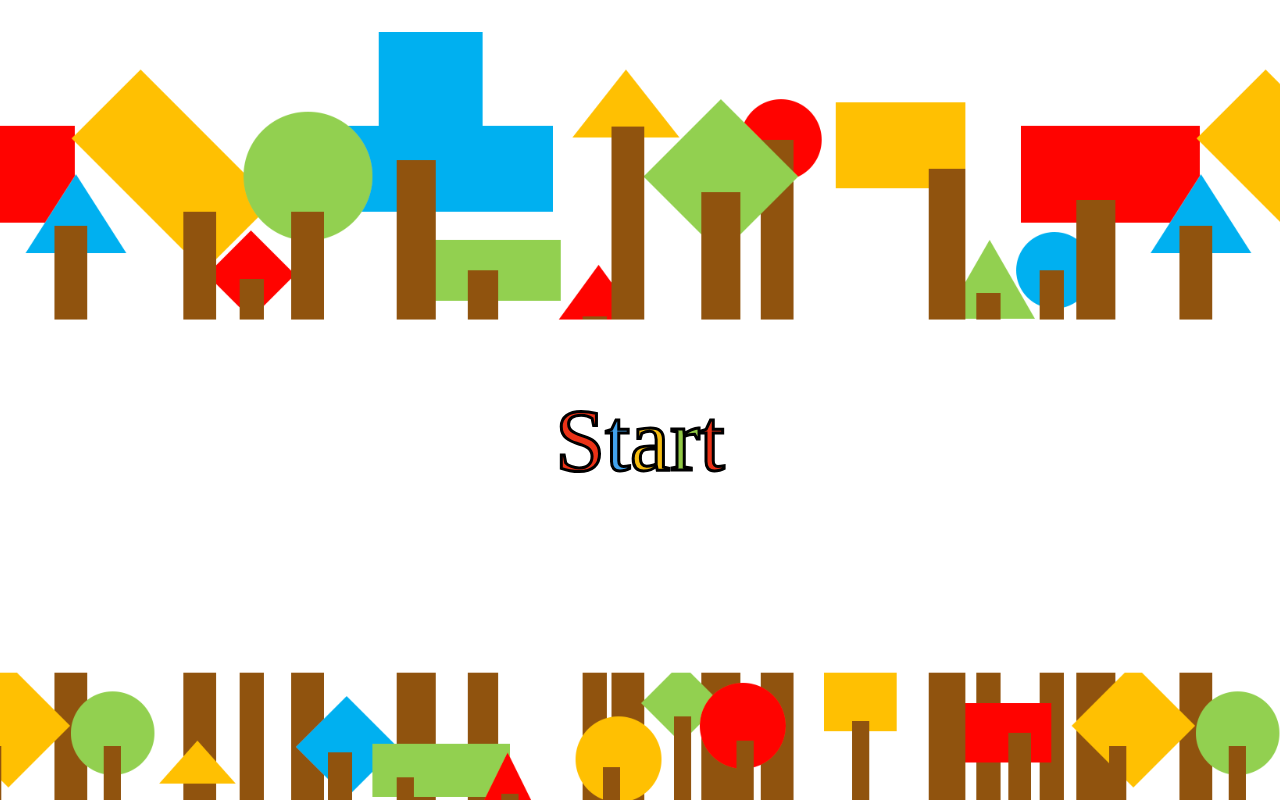
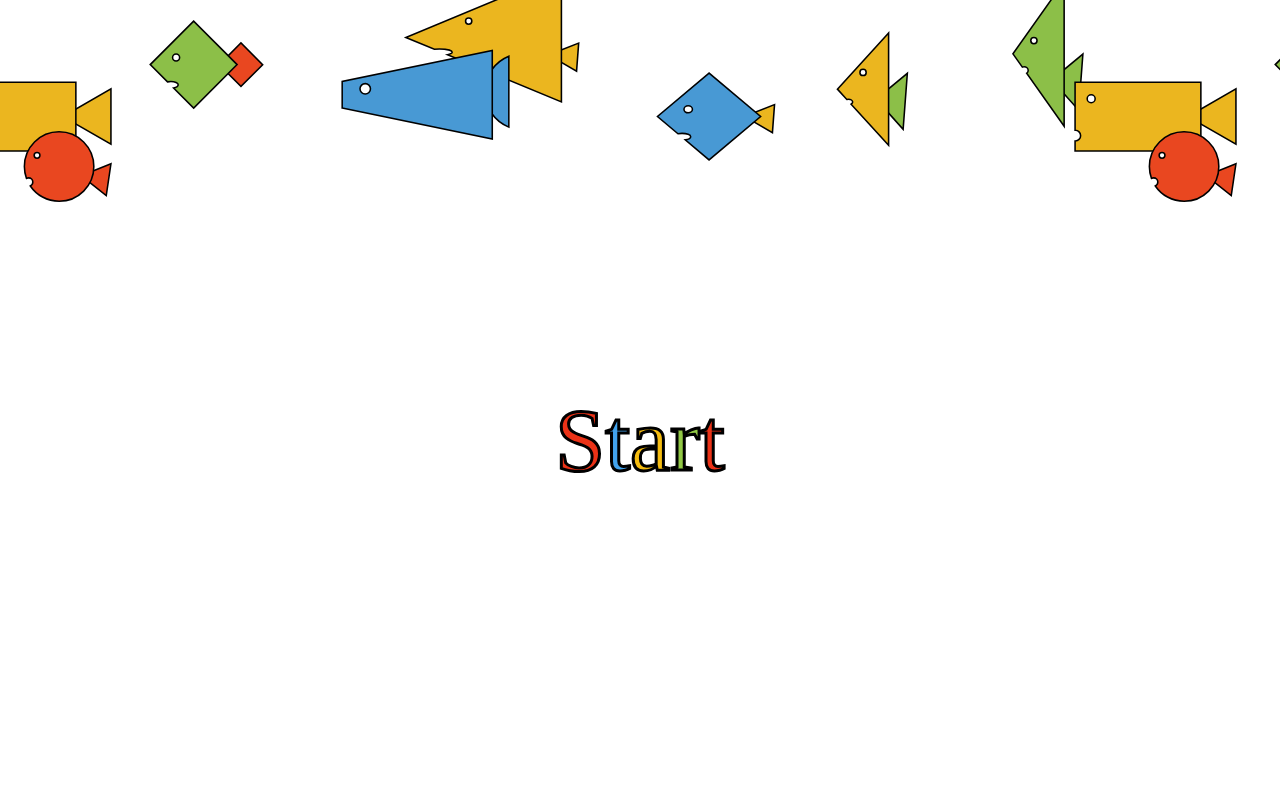
Before and after one commit to RuoningJin/open-box-game, a React (Create React App) app in the folder client/: page / in a window 1280 px wide. Built offline with nearby package versions, Linux system fonts and the light colour scheme; a web font is replaced by a local one.

Commit message:
change background

```diff
--- a/client/src/components/Application.scss
+++ b/client/src/components/Application.scss
@@ -11,7 +11,7 @@ section {
 
   height: 100vh;
   margin: 0;
-  background-image: url("../../public/start-background-img.png");
+  background-image: url("../../public/start-background-img.svg");
   background-repeat: repeat-x;
   background-size: auto 100%;
   animation: slide 60s linear infinite;
```
Also changed, not shown: client/public/start-background-img-reverse.svg (added), client/public/start-background-img.svg (added).
